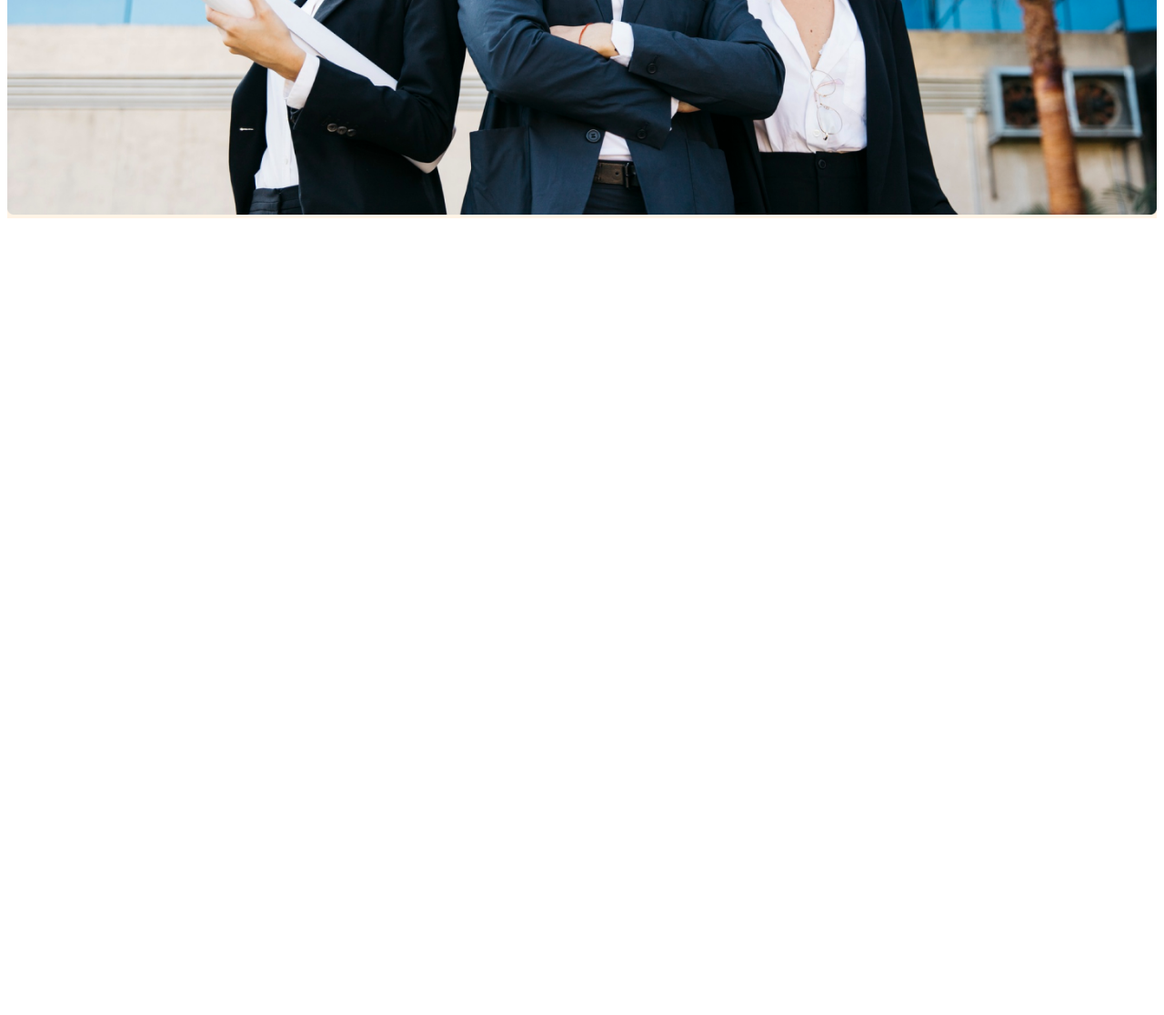
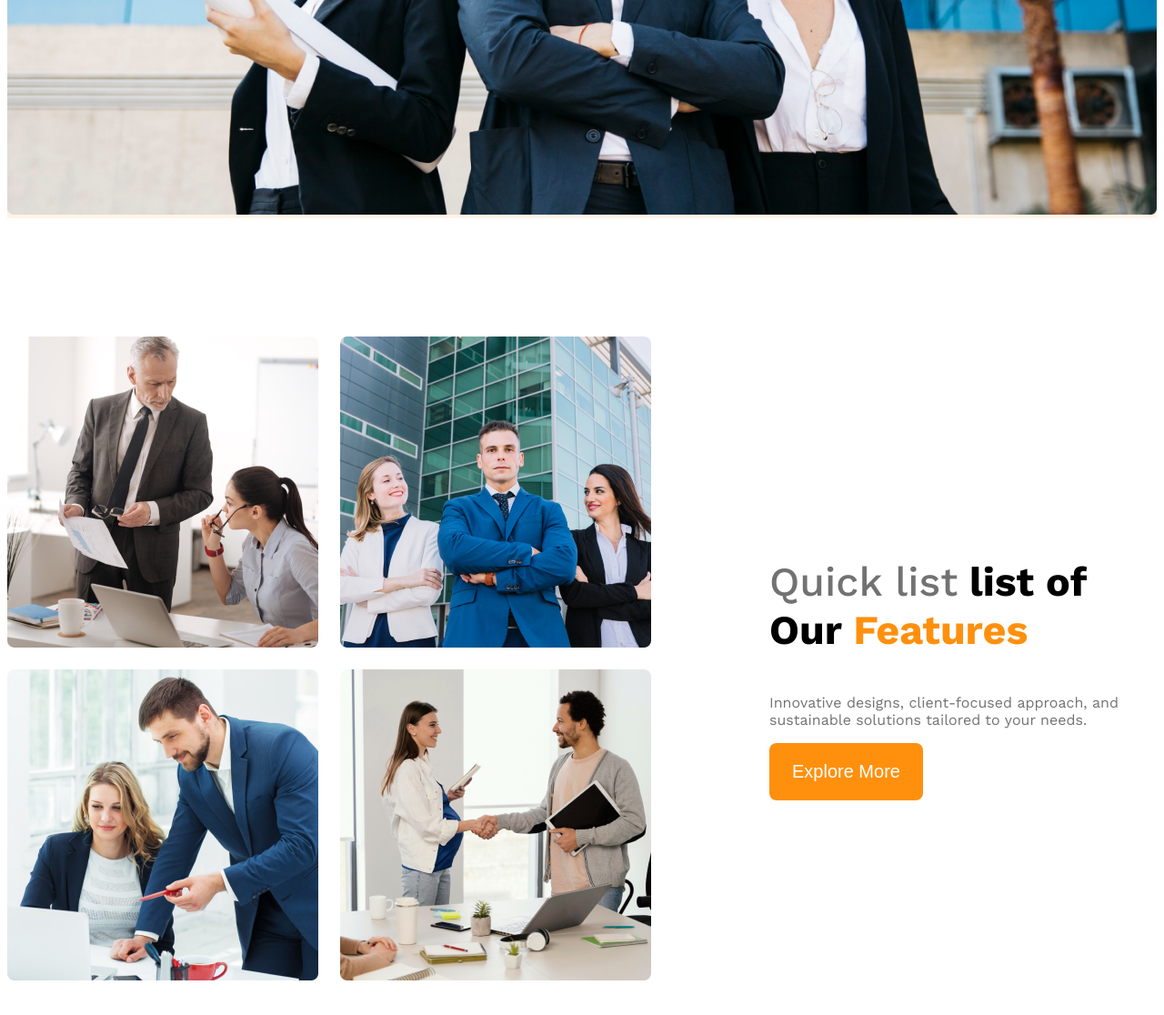
Before and after one commit to ummasalmaakterjoty/G3-Architects-Website, a plain HTML site: page index.html in a window 1280 px wide. Shown: the part 925-2041 px from the top of the page at 91% size. Before the commit the page ends 1173 px from the top, so only its background shows below. Drawn offline with nearby package versions, Linux system fonts and the light colour scheme.

Commit message:
Feature-Style

```diff
--- a/index.html
+++ b/index.html
@@ -28,10 +28,26 @@
     </div>
 
     <img class="banner-image" src="./images/banner.png" alt="Group of Architects">
-
 </div>
     </header>
     <main>
+       <section class="teams display-flex">
+        <div class="team-img-container">
+         <img src="./images/team1.png" alt="team 1">
+         <img src="./images/team2.png" alt="team 2">
+         <img src="./images/team3.png" alt="team 3">
+         <img src="./images/team4.png" alt="team 4">        </div>
+        <div class="our-features">
+         <h3 class="feature-title"><span id="quick-list" class="text-light-gray">Quick list</span> list <span>of Our</span> <span class="text-primary">Features</span></h3>
+         <p class="feature-description text-light-gray">
+            Innovative designs, client-focused approach, and sustainable solutions tailored to your needs.
+         </p>
+         <button class="btn-primary">Explore More</button>
+        </div>
+       </section>
+       <section>
+
+       </section>
 
     </main>
     <footer>
--- a/styles/architects.css
+++ b/styles/architects.css
@@ -11,12 +11,15 @@
 .display-flex{
     display: flex;
 }
+.text-primary{
+    color: #FF900E;
+}
 /* dark 02 */
 .text-gray{
     color: #424242;
 }
 /* dark 03 */
-text-light-gray{
+.text-light-gray{
     color: #727272;
 }
 .bg-light{
@@ -29,9 +32,20 @@ text-light-gray{
     padding: 20px 25px;
     font-size: 1.25rem;
     border: none;
+}
+main{
+    max-width: 1440px;
+    margin: 0 auto;
+}
+main > section{
+    margin-top: 130px;
+}
 
+.feature-title{
+    font-size: 2.8rem;
+    font-weight: 700;
+}
 
-}
 /* header styles */
 
 /* navbar related styles */
@@ -71,9 +85,43 @@ align-items: center;
 .banner-image{
     width: 100%;
 }
+/* team and feature related style */
+.teams{
+    align-items: center;
+}
+.team-img-container{
+    display: grid;
+    grid-template-columns: repeat(2,1fr);
+    gap: 24px;
+}
+.our-features{
+    margin-left: 130px;
+    max-width: 530px;
+}
+
+#quick-list{
+  font-weight: 500;
+}
+
 /* responsive media query */
 @media screen and (max-width: 576px) {
-  .navbar, nav-links{
+  .navbar, nav-links, .teams{
     flex-direction: column;
   }
+  .team-img-container{
+    grid-template-columns: repeat(1,1fr);
 }
+.our-features{
+    margin-left: 20px;
+}
+}
+
+/* medium size device */
+@media screen and (min-width: 576px) and (max-width: 992px) {
+    .teams{
+        flex-direction: column;
+    }
+    .our-features{
+        margin: 50px auto;
+    }
+}
```
